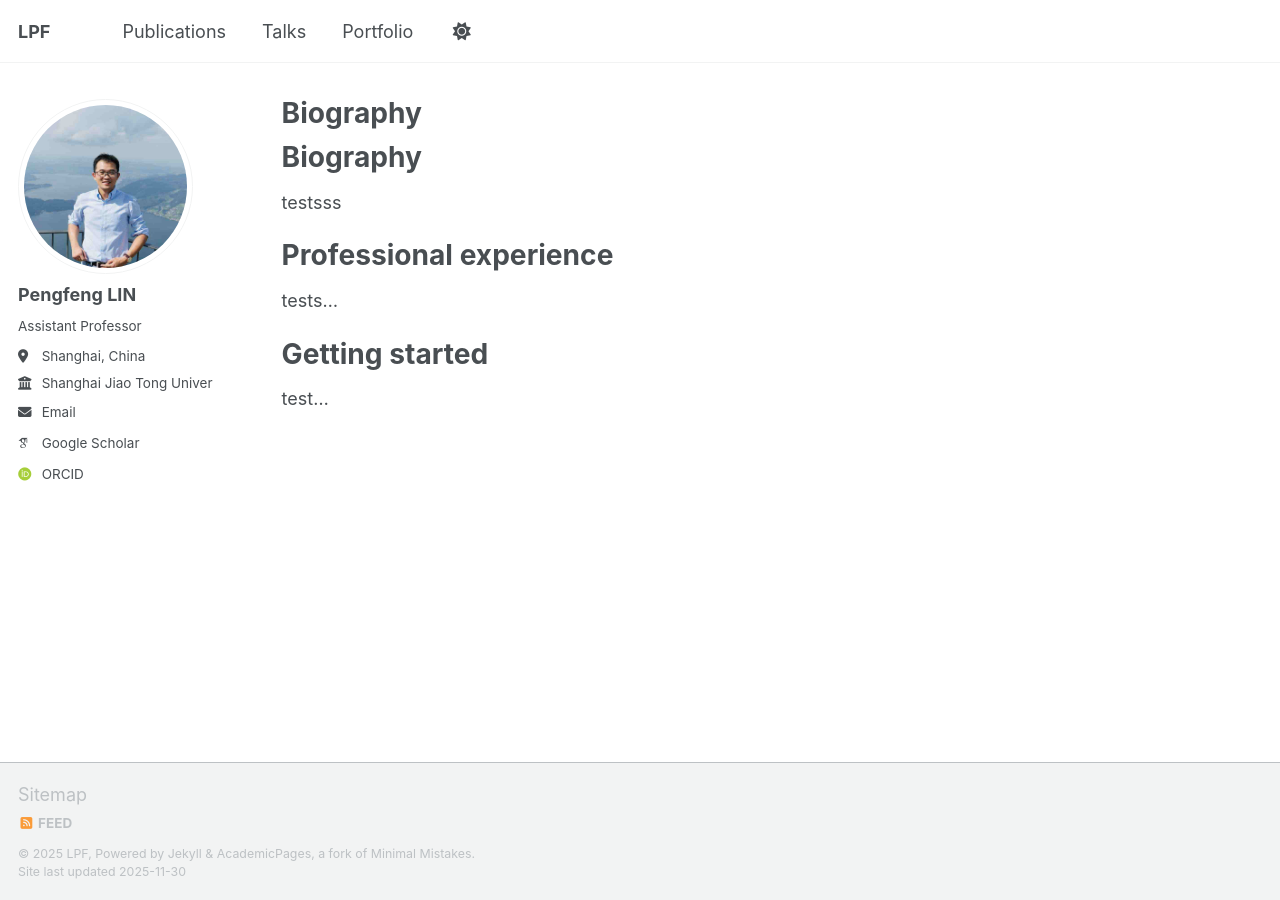
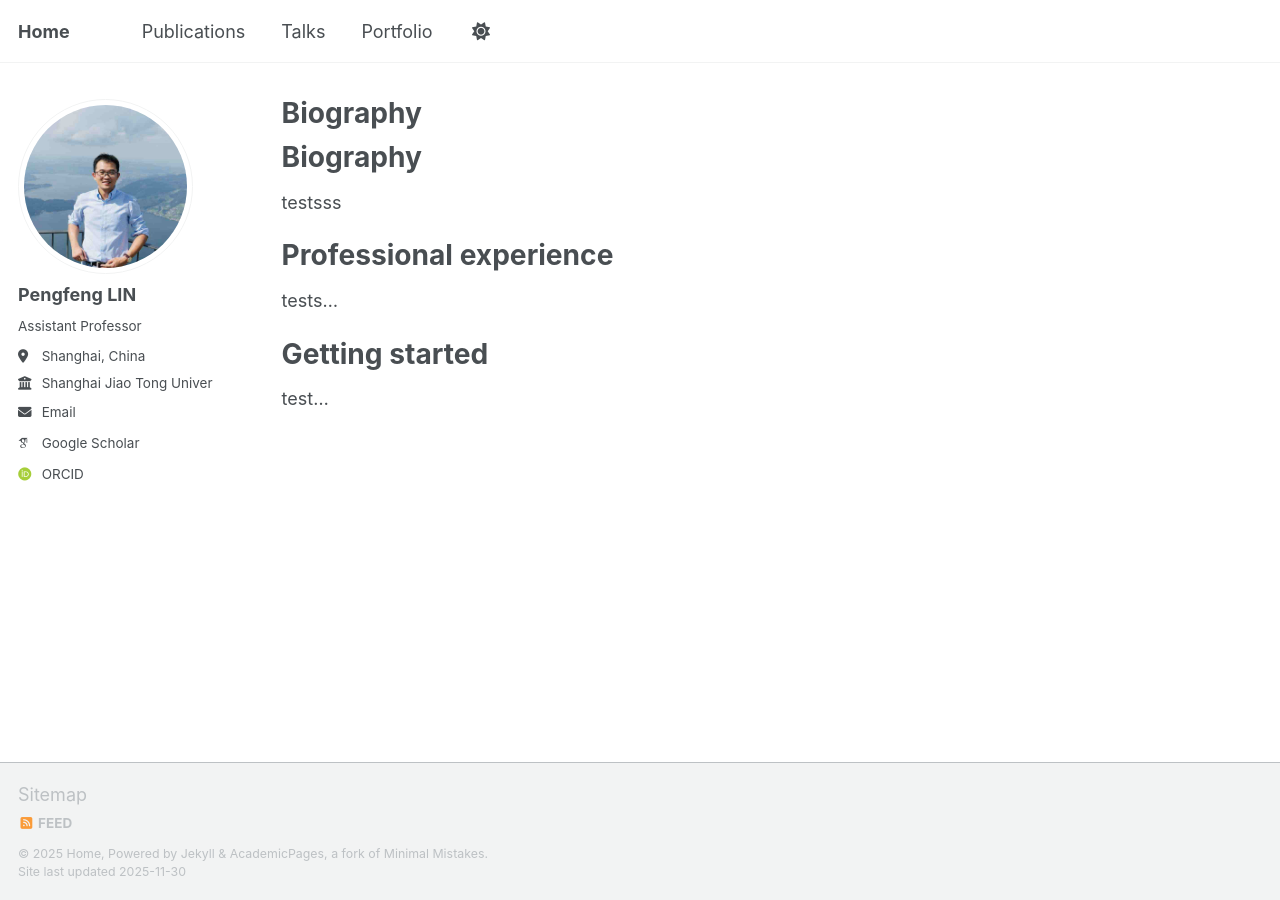
Before and after one commit to missinglpf/linpengfeng1.github.io, a Jekyll site: the page built from _pages/about.md, in a window 1280 px wide. Built offline with Jekyll 4.4.1, drawn with Linux system fonts in a browser that asks for light colours; some web fonts are replaced; a script bundle is joined from its source files by our own code; library files that are not in the unit come from our copies; our own code applies the rules of GitHub Pages for plain Markdown files.

Commit message:
Update _config.yml

```diff
--- a/_config.yml
+++ b/_config.yml
@@ -9,7 +9,7 @@
 # Basic Site Settings
 locale                   : # "en-US"
 site_theme               : # "default" # Currently available options are "default", "air"
-title                    : "LPF"
+title                    : "Home"
 title_separator          : # "-"
 name                     : # &name "Pengfeng LIN"
 description              : # &description "Your Name's academic portfolio"   # Update this with a general description of your site, this is the default if not overridden by a page
```
